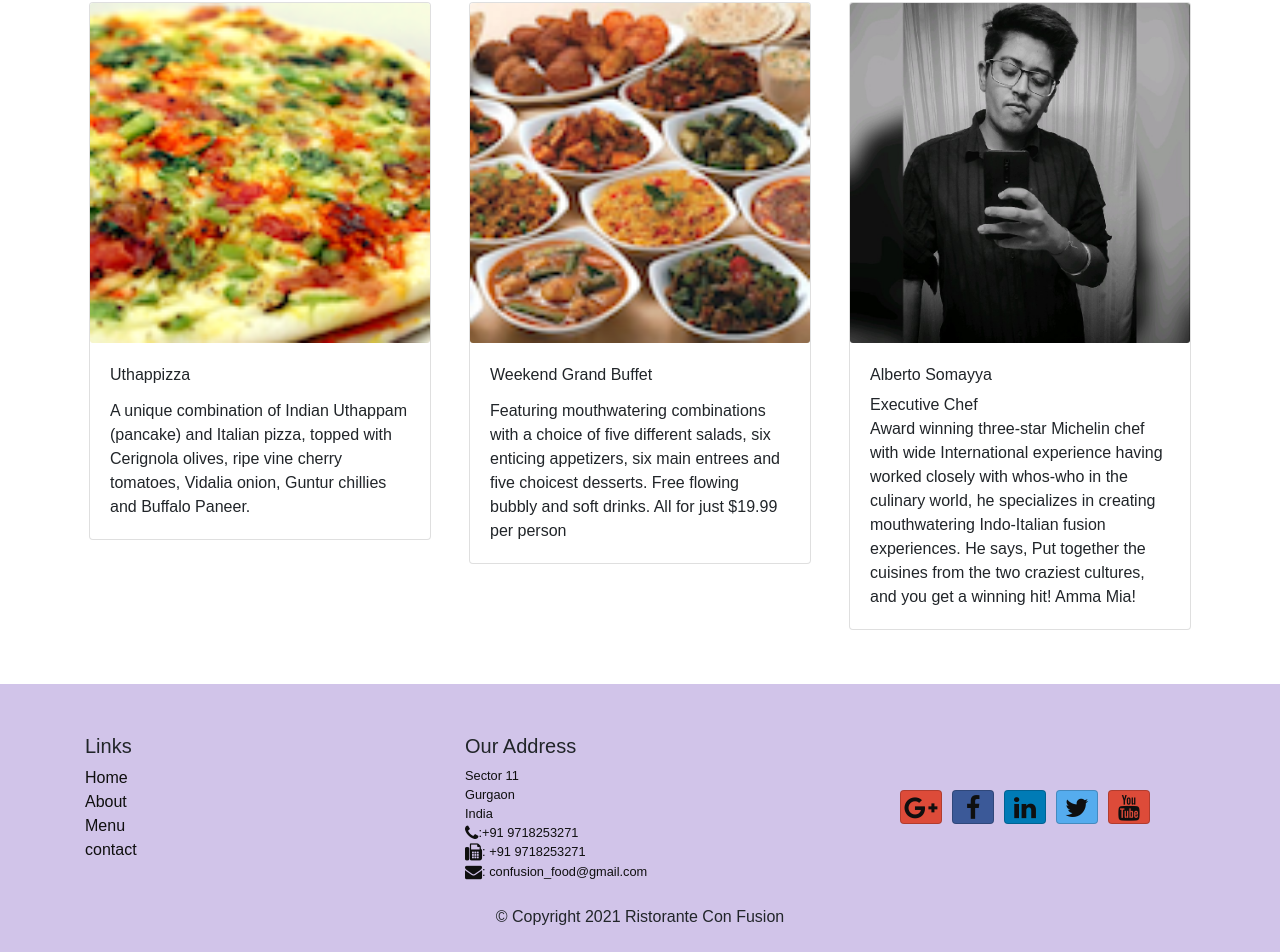
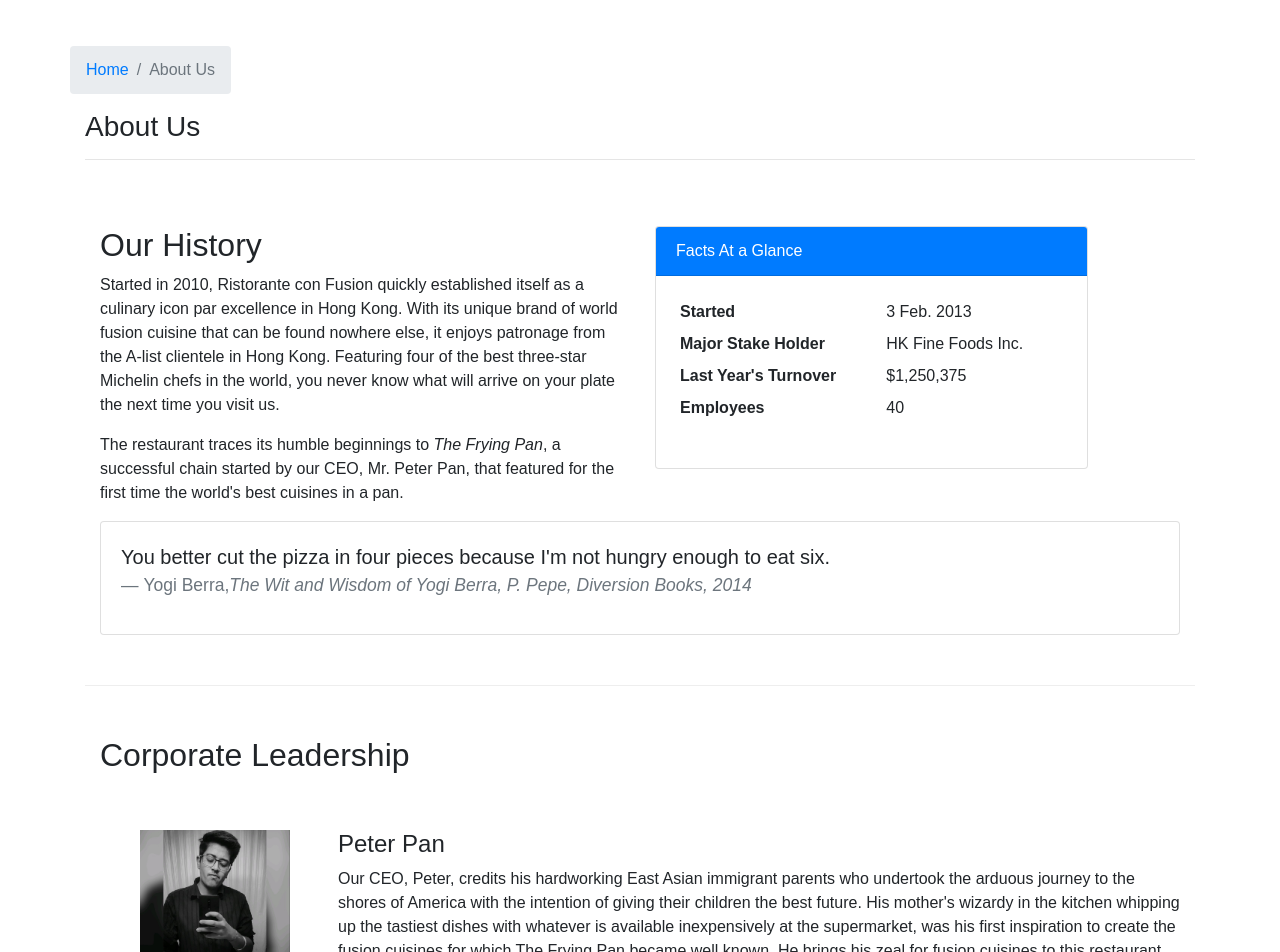
Before and after one commit to sarthakahuja07/Confusion, a React (Create React App) app in the folder confusion/: page /aboutus in a window 1280 px wide. Before the commit this address led to /home. Shown: the part 362-1314 px from the top of the page. Built offline with nearby package versions, Linux system fonts and the light colour scheme.

Commit message:
Added About Page

```diff
--- /dev/null
+++ b/confusion/src/components/AboutComponent.js
@@ -0,0 +1,99 @@
+import React from 'react';
+import { Breadcrumb, BreadcrumbItem, Card, CardBody, CardHeader, Media } from 'reactstrap';
+import { Link } from 'react-router-dom';
+
+function RenderLeader({ leader }) {
+    return(
+        <div key={leader.id} className="col-12 mt-5">
+            <Media tag="li">
+                <Media left middle>
+                    <Media object src={leader.image} alt={leader.name} style={{height:'150px' }} />
+                </Media>
+                <Media body className="ml-5">
+                    <Media heading>{leader.name}</Media>
+                    <p>{leader.description}</p>
+                </Media>
+            </Media>
+        </div>
+    );
+}
+
+
+function About(props) {
+
+    const leaders = props.leaders.map((leader) => {
+        return (
+            <RenderLeader leader={leader} />
+        );
+    });
+
+    return (
+        <div className="container">
+            <div className="row mt-5">
+                <Breadcrumb>
+                    <BreadcrumbItem><Link to="/home">Home</Link></BreadcrumbItem>
+                    <BreadcrumbItem active>About Us</BreadcrumbItem>
+                </Breadcrumb>
+                <div className="col-12">
+                    <h3>About Us</h3>
+                    <hr />
+                </div>
+            </div>
+            <div className="row row-content">
+                <div className="col-12 col-md-6">
+                    <h2>Our History</h2>
+                    <p>Started in 2010, Ristorante con Fusion quickly established itself as a culinary icon par excellence in Hong Kong. With its unique brand of world fusion cuisine that can be found nowhere else, it enjoys patronage from the A-list clientele in Hong Kong.  Featuring four of the best three-star Michelin chefs in the world, you never know what will arrive on your plate the next time you visit us.</p>
+                    <p>The restaurant traces its humble beginnings to <em>The Frying Pan</em>, a successful chain started by our CEO, Mr. Peter Pan, that featured for the first time the world's best cuisines in a pan.</p>
+                </div>
+                <div className="col-12 col-md-5">
+                    <Card>
+                        <CardHeader className="bg-primary text-white">Facts At a Glance</CardHeader>
+                        <CardBody>
+                            <dl className="row p-1">
+                                <dt className="col-6">Started</dt>
+                                <dd className="col-6">3 Feb. 2013</dd>
+                                <dt className="col-6">Major Stake Holder</dt>
+                                <dd className="col-6">HK Fine Foods Inc.</dd>
+                                <dt className="col-6">Last Year's Turnover</dt>
+                                <dd className="col-6">$1,250,375</dd>
+                                <dt className="col-6">Employees</dt>
+                                <dd className="col-6">40</dd>
+                            </dl>
+                        </CardBody>
+                    </Card>
+                </div>
+                <div className="col-12">
+                    <Card>
+                        <CardBody className="bg-faded">
+                            <blockquote className="blockquote">
+                                <p className="mb-0">You better cut the pizza in four pieces because
+                                    I'm not hungry enough to eat six.</p>
+                                <footer className="blockquote-footer">Yogi Berra,
+                                <cite title="Source Title">The Wit and Wisdom of Yogi Berra,
+                                    P. Pepe, Diversion Books, 2014</cite>
+                                </footer>
+                            </blockquote>
+                        </CardBody>
+                    </Card>
+                </div>
+            </div>
+
+
+            <div className="row row-content">
+                <div className="col-12">
+                    <h2>Corporate Leadership</h2>
+                </div>
+
+                <div className="col-12">
+                    <div className="row">
+                        <Media list>
+                            {leaders}
+                        </Media>
+                    </div>
+                </div>
+            </div>
+        </div>
+    );
+}
+
+export default About;
--- a/confusion/src/components/MainComponent.js
+++ b/confusion/src/components/MainComponent.js
@@ -5,8 +5,10 @@ import DishDetail from './DishDetailComponent'
 import Home from './HomeComponent'
 import Contact from './ContactComponent';
 import Header from './HeaderComponent'
+import About from './AboutComponent'
+
 import Footer from './FooterComponent'
-import {Switch,Route,Redirect} from 'react-router-dom'
+import { Switch, Route, Redirect } from 'react-router-dom'
 
 import { DISHES } from '../shared/dishes';
 
@@ -30,37 +32,45 @@ class Main extends Component {
     // <Menu dishes={this.state.dishes} onClick={(dishId) => this.selectDish(dishId)} />
     // <DishDetail dish={this.state.dishes.filter(dish => dish.id === this.state.selectedItem)[0]} />
 
-    HomePage(){
+    HomePage() {
         return (
-            <Home  dish={this.state.dishes.filter((dish) => dish.featured)[0]}
+            <Home dish={this.state.dishes.filter((dish) => dish.featured)[0]}
                 promotion={this.state.promotions.filter((promo) => promo.featured)[0]}
                 leader={this.state.leaders.filter((leader) => leader.featured)[0]}
             />
         );
     }
-    MenuPage(){
+    MenuPage() {
         return (
-            <Menu dishes = {this.state.dishes}/>
+            <Menu dishes={this.state.dishes} />
         );
     }
 
-    DishDetailPage = ({match}) => {
-        return(
-            <DishDetail dish={this.state.dishes.filter((dish) => dish.id === parseInt(match.params.dishId,10))[0]}
-              comments={this.state.comments.filter((comment) => comment.dishId === parseInt(match.params.dishId,10))} />
+    DishDetailPage = ({ match }) => {
+        return (
+            <DishDetail dish={this.state.dishes.filter((dish) => dish.id === parseInt(match.params.dishId, 10))[0]}
+                comments={this.state.comments.filter((comment) => comment.dishId === parseInt(match.params.dishId, 10))} />
         );
     };
+
+    AboutPage() {
+        return (
+            <About leaders={this.state.leaders} />
+
+        );
+    }
+
     render() {
         return (
             <React.Fragment>
                 <Header />
                 <Switch>
-                        <Route path="/home" component={()=>this.HomePage()} ></Route>
-                        <Route exact path="/menu" component={()=>this.MenuPage()} ></Route>
-                        <Route exact path="/contactus" component={()=><Contact />} ></Route>
+                    <Route path="/home" component={() => this.HomePage()} ></Route>
+                    <Route exact path="/menu" component={() => this.MenuPage()} ></Route>
+                    <Route exact path="/contactus" component={() => <Contact />} ></Route>
                     <Route path='/menu/:dishId' component={this.DishDetailPage}></Route>
-
-                        <Redirect to = '/home'> </Redirect>
+                    <Route path='/aboutus' component={() => this.AboutPage()}></Route>
+                    <Redirect to='/home'> </Redirect>
                 </Switch>
                 <Footer />
             </React.Fragment>
```
Also changed, not shown: 2 other files (tests, documents, lock files or other folders). Lines whose indentation alone changed are shown as unchanged.
